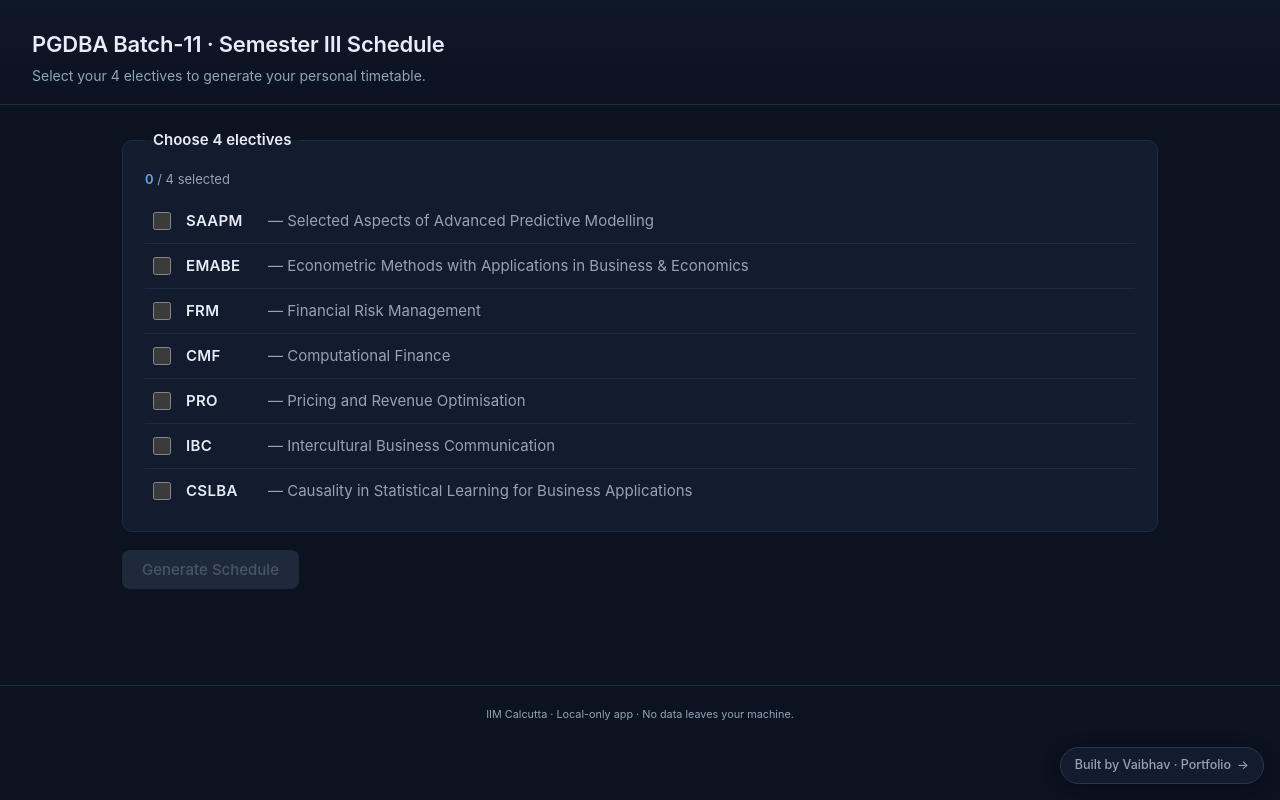
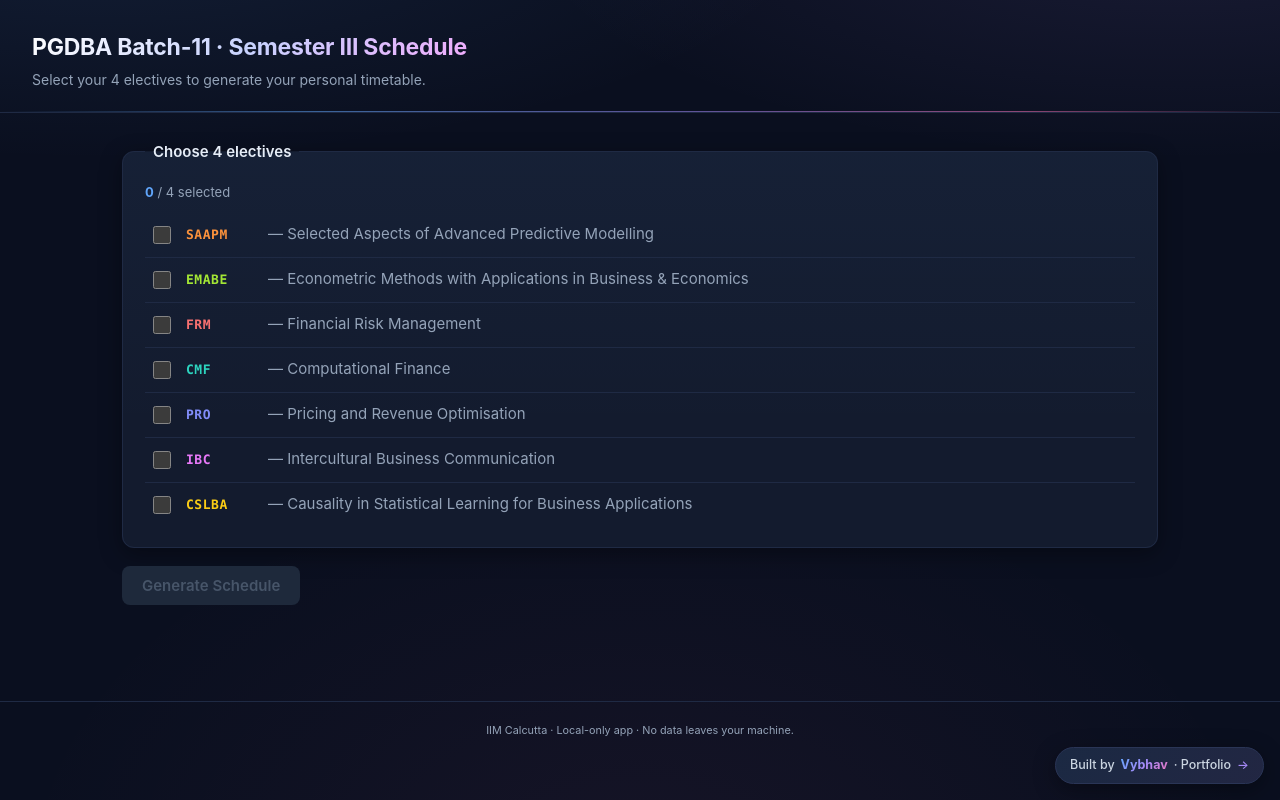
Before and after one commit to vybhav72954/pgdba_schedule, a Flask app: page / in a window 1280 px wide. Run offline with Flask 3, Linux system fonts and the light colour scheme.

Commit message:
Added colours for Subjects

```diff
--- a/static/style.css
+++ b/static/style.css
@@ -1,25 +1,42 @@
 :root {
-  --bg: #0b1220;
+  /* Surfaces */
+  --bg: #0a0f1f;
+  --bg-2: #0d1428;
   --surface: #131b2e;
   --surface-alt: #0f1729;
   --surface-elev: #1a2540;
   --border: #1f2a44;
   --border-strong: #2a3556;
+
+  /* Text */
   --text: #e6edf7;
+  --text-soft: #cbd5e1;
   --text-muted: #94a3b8;
-  --text-soft: #cbd5e1;
-  --accent: #60a5fa;
+
+  /* Accents */
+  --accent: #60a5fa;          /* blue */
   --accent-strong: #3b82f6;
   --accent-soft: rgba(96, 165, 250, 0.14);
-  --elective-tint: rgba(96, 165, 250, 0.06);
+  --violet: #a78bfa;
+  --violet-soft: rgba(167, 139, 250, 0.14);
+  --pink: #f472b6;
+  --amber: #fbbf24;
+  --amber-soft: rgba(251, 191, 36, 0.14);
+  --teal: #2dd4bf;
+  --emerald: #34d399;
+  --rose: #fb7185;
+
+  /* States */
   --error-bg: rgba(248, 113, 113, 0.10);
   --error-border: rgba(248, 113, 113, 0.35);
   --error-text: #fca5a5;
   --warn-bg: rgba(250, 204, 21, 0.08);
   --warn-border: rgba(250, 204, 21, 0.30);
   --warn-text: #fcd34d;
-  --shadow-lg: 0 12px 40px rgba(0, 0, 0, 0.45);
-  --shadow-md: 0 4px 18px rgba(0, 0, 0, 0.30);
+
+  /* Effects */
+  --shadow-lg: 0 18px 50px rgba(0, 0, 0, 0.55);
+  --shadow-md: 0 6px 22px rgba(0, 0, 0, 0.35);
 }
 
 * { box-sizing: border-box; }
@@ -36,26 +53,52 @@
   -moz-osx-font-smoothing: grayscale;
 }
 
+body {
+  background:
+    radial-gradient(1200px 400px at 8% -10%, rgba(96, 165, 250, 0.10), transparent 60%),
+    radial-gradient(1100px 400px at 92% -10%, rgba(167, 139, 250, 0.10), transparent 60%),
+    radial-gradient(900px 600px at 50% 110%, rgba(244, 114, 182, 0.05), transparent 70%),
+    var(--bg);
+  min-height: 100vh;
+}
+
 a { color: var(--accent); }
 a:hover { color: #93c5fd; }
 
-::selection {
-  background: var(--accent-soft);
-  color: var(--text);
+::selection { background: var(--accent-soft); color: var(--text); }
+
+/* ---------- Header ---------- */
+.page-header {
+  padding: 30px 32px 22px;
+  border-bottom: 1px solid var(--border);
+  position: relative;
+  overflow: hidden;
 }
 
-.page-header {
-  padding: 28px 32px 18px;
-  border-bottom: 1px solid var(--border);
-  background: linear-gradient(180deg, #0f172a 0%, var(--bg) 100%);
+.page-header::after {
+  content: "";
+  position: absolute;
+  left: 0; right: 0; bottom: 0;
+  height: 1px;
+  background: linear-gradient(90deg,
+    transparent 0%,
+    var(--accent) 25%,
+    var(--violet) 55%,
+    var(--pink) 80%,
+    transparent 100%);
+  opacity: 0.55;
 }
 
 .page-header h1 {
   margin: 0 0 4px;
-  font-size: 22px;
-  font-weight: 600;
+  font-size: 23px;
+  font-weight: 700;
   letter-spacing: -0.01em;
-  color: var(--text);
+  background: linear-gradient(135deg, #ffffff 0%, #c7d2fe 50%, #f0abfc 100%);
+  -webkit-background-clip: text;
+  background-clip: text;
+  color: transparent;
+  display: inline-block;
 }
 
 .subtitle {
@@ -67,7 +110,7 @@
 .container {
   max-width: 1100px;
   margin: 0 auto;
-  padding: 24px 32px 96px;
+  padding: 28px 32px 96px;
 }
 
 .page-footer {
@@ -89,13 +132,26 @@
   font-size: 14px;
 }
 
+.note {
+  background: var(--warn-bg);
+  border: 1px solid var(--warn-border);
+  color: var(--warn-text);
+  padding: 10px 14px;
+  border-radius: 8px;
+  margin-bottom: 16px;
+  font-size: 14px;
+}
+
 /* ---------- Elective selection ---------- */
 .elective-fieldset {
   border: 1px solid var(--border);
-  border-radius: 10px;
-  padding: 18px 22px;
+  border-radius: 12px;
+  padding: 20px 22px;
   margin: 0 0 18px;
-  background: var(--surface);
+  background:
+    linear-gradient(180deg, rgba(96, 165, 250, 0.04) 0%, transparent 70%),
+    var(--surface);
+  box-shadow: var(--shadow-md);
 }
 
 .elective-fieldset legend {
@@ -109,8 +165,7 @@
   color: var(--text-muted);
   margin-bottom: 10px;
 }
-
-.counter span { color: var(--accent); font-weight: 600; }
+.counter span { color: var(--accent); font-weight: 700; }
 
 .elective-list {
   list-style: none;
@@ -139,112 +193,112 @@
   cursor: pointer;
 }
 
-.elective-list input[type=checkbox]:disabled {
-  cursor: not-allowed;
-}
-
-.elective-list input[type=checkbox]:disabled ~ .elective-name,
+.elective-list input[type=checkbox]:disabled { cursor: not-allowed; }
 .elective-list label:has(input:disabled) .elective-code,
 .elective-list label:has(input:disabled) .elective-name {
   color: #475569;
 }
 
 .elective-code {
-  font-weight: 600;
+  font-weight: 700;
   min-width: 70px;
-  letter-spacing: 0.02em;
-  color: var(--text);
+  letter-spacing: 0.04em;
+  font-family: ui-monospace, "SF Mono", Consolas, monospace;
+  font-size: 13px;
 }
-
 .elective-name { color: var(--text-muted); }
 
+/* Use the per-course palette on selection labels too */
+.elective-list .elective-code[data-course]    { color: var(--course-color, var(--accent)); }
+
+/* ---------- Buttons ---------- */
 button {
-  background: var(--accent-strong);
+  background: linear-gradient(135deg, #3b82f6 0%, #6366f1 100%);
   color: #ffffff;
   border: 0;
   padding: 10px 20px;
   border-radius: 8px;
   font-size: 15px;
-  font-weight: 500;
+  font-weight: 600;
   cursor: pointer;
-  transition: background 0.15s ease, transform 0.05s ease;
+  transition: filter 0.15s ease, transform 0.05s ease, box-shadow 0.15s ease;
   font-family: inherit;
+  box-shadow: 0 4px 14px rgba(59, 130, 246, 0.35);
 }
 
-button:hover:not(:disabled) { background: #2563eb; }
+button:hover:not(:disabled) {
+  filter: brightness(1.08);
+  box-shadow: 0 6px 20px rgba(99, 102, 241, 0.45);
+}
 button:active:not(:disabled) { transform: translateY(1px); }
 button:disabled {
   background: #1e293b;
   color: #475569;
   cursor: not-allowed;
+  box-shadow: none;
 }
 
-/* ---------- Schedule view ---------- */
+/* ---------- Schedule view summary ---------- */
 .summary {
   display: flex;
   justify-content: space-between;
   align-items: flex-start;
   gap: 16px;
-  background: var(--surface);
+  background:
+    linear-gradient(180deg, rgba(167, 139, 250, 0.05) 0%, transparent 70%),
+    var(--surface);
   border: 1px solid var(--border);
-  border-radius: 10px;
+  border-radius: 12px;
   padding: 14px 18px;
   margin-bottom: 16px;
   flex-wrap: wrap;
+  box-shadow: var(--shadow-md);
 }
+.summary strong { color: var(--text); }
+.summary-meta { color: var(--text-muted); font-size: 14px; }
 
-.summary strong { color: var(--text); }
-
+/* Per-course chip — picks up its color from the data-course palette below */
 .chip {
-  display: inline-block;
-  background: var(--accent-soft);
-  color: var(--accent);
-  border: 1px solid rgba(96, 165, 250, 0.25);
+  display: inline-flex;
+  align-items: center;
+  gap: 6px;
+  background: var(--course-bg, var(--accent-soft));
+  color: var(--course-color, var(--accent));
+  border: 1px solid var(--course-color, var(--accent));
   border-radius: 999px;
   padding: 2px 10px;
   font-size: 12.5px;
   margin: 2px 4px 2px 0;
-  font-weight: 500;
+  font-weight: 600;
+}
+.chip::before {
+  content: "";
+  width: 6px;
+  height: 6px;
+  border-radius: 50%;
+  background: var(--course-color, var(--accent));
+  box-shadow: 0 0 10px var(--course-color, var(--accent));
 }
 
-.summary-meta { color: var(--text-muted); font-size: 14px; }
-
-.note {
-  background: var(--warn-bg);
-  border: 1px solid var(--warn-border);
-  color: var(--warn-text);
-  padding: 10px 14px;
-  border-radius: 8px;
-  margin-bottom: 16px;
-  font-size: 14px;
-}
-
+/* ---------- Export form ---------- */
 .export-form {
   display: flex;
   align-items: center;
   gap: 16px;
   margin-bottom: 18px;
 }
-
-.back-link {
-  color: var(--accent);
-  text-decoration: none;
-  font-size: 14px;
-}
-
+.back-link { color: var(--accent); text-decoration: none; font-size: 14px; }
 .back-link:hover { text-decoration: underline; }
 
-.empty {
-  color: var(--text-muted);
-  font-style: italic;
-}
+.empty { color: var(--text-muted); font-style: italic; }
 
 /* ---------- Schedule table ---------- */
 .schedule-wrapper {
   border: 1px solid var(--border);
-  border-radius: 10px;
+  border-radius: 12px;
   overflow: hidden;
   background: var(--surface-alt);
+  box-shadow: var(--shadow-md);
 }
 
 .schedule-table {
@@ -272,30 +326,67 @@
   vertical-align: top;
 }
 
+/* Column-specific text accents */
+.schedule-table tbody td:nth-child(1) { color: var(--text); font-variant-numeric: tabular-nums; }
+.schedule-table tbody td:nth-child(2) { color: var(--amber); font-weight: 500; }
+.schedule-table tbody td:nth-child(3) { color: var(--teal); font-variant-numeric: tabular-nums; font-family: ui-monospace, "SF Mono", Consolas, monospace; font-size: 13px; white-space: nowrap; }
+
 .schedule-table tbody tr.core-row { background: var(--surface-alt); }
 .schedule-table tbody tr.core-row:nth-child(even) { background: var(--surface); }
-.schedule-table tbody tr.elective-row { background: var(--elective-tint); }
+.schedule-table tbody tr.elective-row { background: rgba(167, 139, 250, 0.06); }
+.schedule-table tbody tr.elective-row:nth-child(even) { background: rgba(167, 139, 250, 0.10); }
 
 .week-header td {
-  background: rgba(96, 165, 250, 0.10) !important;
-  font-weight: 600;
-  color: var(--accent);
-  padding: 6px 14px;
-  font-size: 12.5px;
-  letter-spacing: 0.04em;
+  background:
+    linear-gradient(90deg,
+      rgba(96, 165, 250, 0.14) 0%,
+      rgba(167, 139, 250, 0.14) 50%,
+      rgba(244, 114, 182, 0.10) 100%) !important;
+  font-weight: 700;
+  color: #c7d2fe;
+  padding: 7px 14px;
+  font-size: 11.5px;
+  letter-spacing: 0.08em;
   text-transform: uppercase;
   border-bottom: 1px solid var(--border-strong) !important;
 }
 
-.course-code {
-  font-weight: 600;
-  margin-right: 6px;
-  color: var(--text);
+.course-badge {
+  display: inline-block;
+  padding: 2px 9px;
+  border-radius: 6px;
+  font-weight: 700;
+  font-size: 11.5px;
+  letter-spacing: 0.05em;
+  font-family: ui-monospace, "SF Mono", Consolas, monospace;
+  background: var(--course-bg, rgba(96, 165, 250, 0.12));
+  color: var(--course-color, var(--accent));
+  margin-right: 8px;
+  vertical-align: middle;
 }
+
 .course-name {
   color: var(--text-muted);
   font-size: 13px;
 }
+
+/* ---------- Per-course palette ---------- */
+/* Cores */
+[data-course="CDA"]   { --course-color: #22d3ee; --course-bg: rgba(34, 211, 238, 0.13); }
+[data-course="BDM"]   { --course-color: #a78bfa; --course-bg: rgba(167, 139, 250, 0.13); }
+[data-course="BE"]    { --course-color: #fbbf24; --course-bg: rgba(251, 191, 36, 0.13); }
+[data-course="PM"]    { --course-color: #34d399; --course-bg: rgba(52, 211, 153, 0.13); }
+[data-course="SM"]    { --course-color: #fb7185; --course-bg: rgba(251, 113, 133, 0.13); }
+[data-course="HRM"]   { --course-color: #38bdf8; --course-bg: rgba(56, 189, 248, 0.13); }
+[data-course="CRF"]   { --course-color: #f472b6; --course-bg: rgba(244, 114, 182, 0.13); }
+/* Electives */
+[data-course="SAAPM"] { --course-color: #fb923c; --course-bg: rgba(251, 146, 60, 0.13); }
+[data-course="EMABE"] { --course-color: #a3e635; --course-bg: rgba(163, 230, 53, 0.13); }
+[data-course="FRM"]   { --course-color: #f87171; --course-bg: rgba(248, 113, 113, 0.13); }
+[data-course="CMF"]   { --course-color: #2dd4bf; --course-bg: rgba(45, 212, 191, 0.13); }
+[data-course="PRO"]   { --course-color: #818cf8; --course-bg: rgba(129, 140, 248, 0.13); }
+[data-course="IBC"]   { --course-color: #e879f9; --course-bg: rgba(232, 121, 249, 0.13); }
+[data-course="CSLBA"] { --course-color: #facc15; --course-bg: rgba(250, 204, 21, 0.13); }
 
 /* ---------- Export "thank-you" callout ---------- */
 .callout {
@@ -405,9 +512,9 @@
   display: inline-flex;
   align-items: center;
   gap: 6px;
-  background: var(--surface);
+  background: linear-gradient(135deg, rgba(96, 165, 250, 0.10) 0%, rgba(167, 139, 250, 0.10) 100%), var(--surface);
   border: 1px solid var(--border-strong);
-  color: var(--text-muted);
+  color: var(--text-soft);
   text-decoration: none;
   padding: 8px 14px;
   border-radius: 999px;
@@ -415,23 +522,26 @@
   font-weight: 500;
   box-shadow: var(--shadow-md);
   z-index: 50;
-  transition: color 0.15s ease, border-color 0.15s ease, transform 0.15s ease;
+  transition: color 0.15s ease, border-color 0.15s ease, transform 0.15s ease, box-shadow 0.15s ease;
   backdrop-filter: blur(6px);
 }
 
-.portfolio-pill:hover {
-  color: var(--accent);
-  border-color: var(--accent);
-  transform: translateY(-1px);
+.portfolio-pill .pill-name {
+  background: linear-gradient(135deg, #60a5fa 0%, #a78bfa 50%, #f472b6 100%);
+  -webkit-background-clip: text;
+  background-clip: text;
+  color: transparent;
+  font-weight: 700;
 }
 
-.portfolio-pill .pill-arrow {
-  transition: transform 0.15s ease;
+.portfolio-pill:hover {
+  color: var(--text);
+  border-color: var(--violet);
+  transform: translateY(-1px);
+  box-shadow: 0 8px 24px rgba(167, 139, 250, 0.30);
 }
-
-.portfolio-pill:hover .pill-arrow {
-  transform: translateX(2px);
-}
+.portfolio-pill .pill-arrow { transition: transform 0.15s ease; color: var(--violet); }
+.portfolio-pill:hover .pill-arrow { transform: translateX(2px); }
 
 @media (max-width: 720px) {
   .container { padding: 16px 16px 96px; }
--- a/templates/index.html
+++ b/templates/index.html
@@ -36,7 +36,7 @@
                        name="electives"
                        value="{{ e.code }}"
                        {% if preselected and e.code in preselected %}checked{% endif %}>
-                <span class="elective-code">{{ e.code }}</span>
+                <span class="elective-code" data-course="{{ e.code }}">{{ e.code }}</span>
                 <span class="elective-name">— {{ e.name }}</span>
               </label>
             </li>
@@ -74,7 +74,7 @@
       <div>
         <strong>Selected electives:</strong>
         {% for code in selected %}
-          <span class="chip">{{ code }} — {{ electives | selectattr('code', 'equalto', code) | map(attribute='name') | first }}</span>
+          <span class="chip" data-course="{{ code }}">{{ code }} — {{ electives | selectattr('code', 'equalto', code) | map(attribute='name') | first }}</span>
         {% endfor %}
       </div>
       <div class="summary-meta">
@@ -120,7 +120,7 @@
                   <td>{{ s.day }}</td>
                   <td>{{ s.start }}–{{ s.end }}</td>
                   <td>
-                    <span class="course-code">{{ s.course }}</span>
+                    <span class="course-badge" data-course="{{ s.course }}">{{ s.course }}</span>
                     <span class="course-name">{{ course_names[s.course] }}</span>
                   </td>
                   <td>{{ s.session }}</td>
@@ -196,8 +196,8 @@
      href="https://vybhav72954.github.io/"
      target="_blank"
      rel="noopener noreferrer"
-     title="More projects by Vaibhav">
-    Built by Vaibhav · Portfolio <span class="pill-arrow" aria-hidden="true">→</span>
+     title="More projects by Vybhav (vybhav72954.github.io)">
+    Built by <span class="pill-name">Vybhav</span> · Portfolio <span class="pill-arrow" aria-hidden="true">→</span>
   </a>
 </body>
 </html>
```
Also changed, not shown: other parts of static/style.css (+43 -32 lines).
